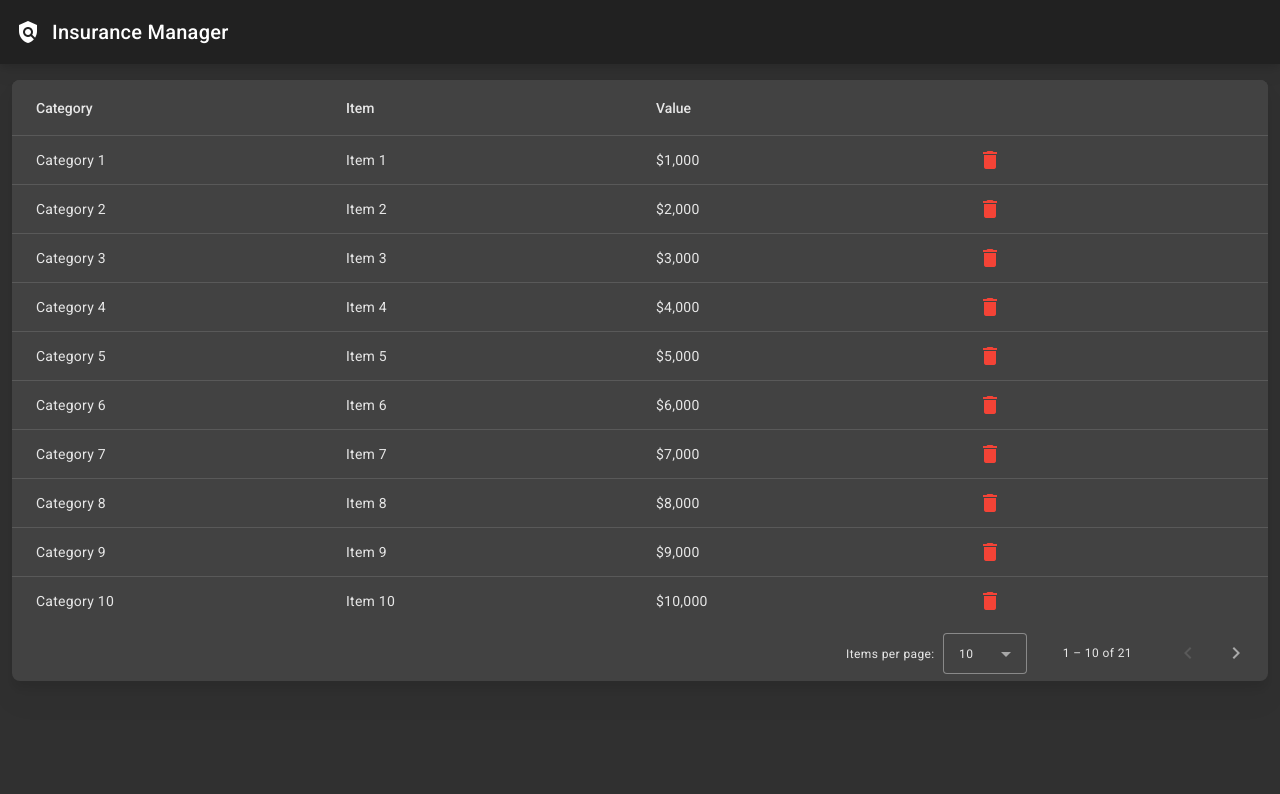
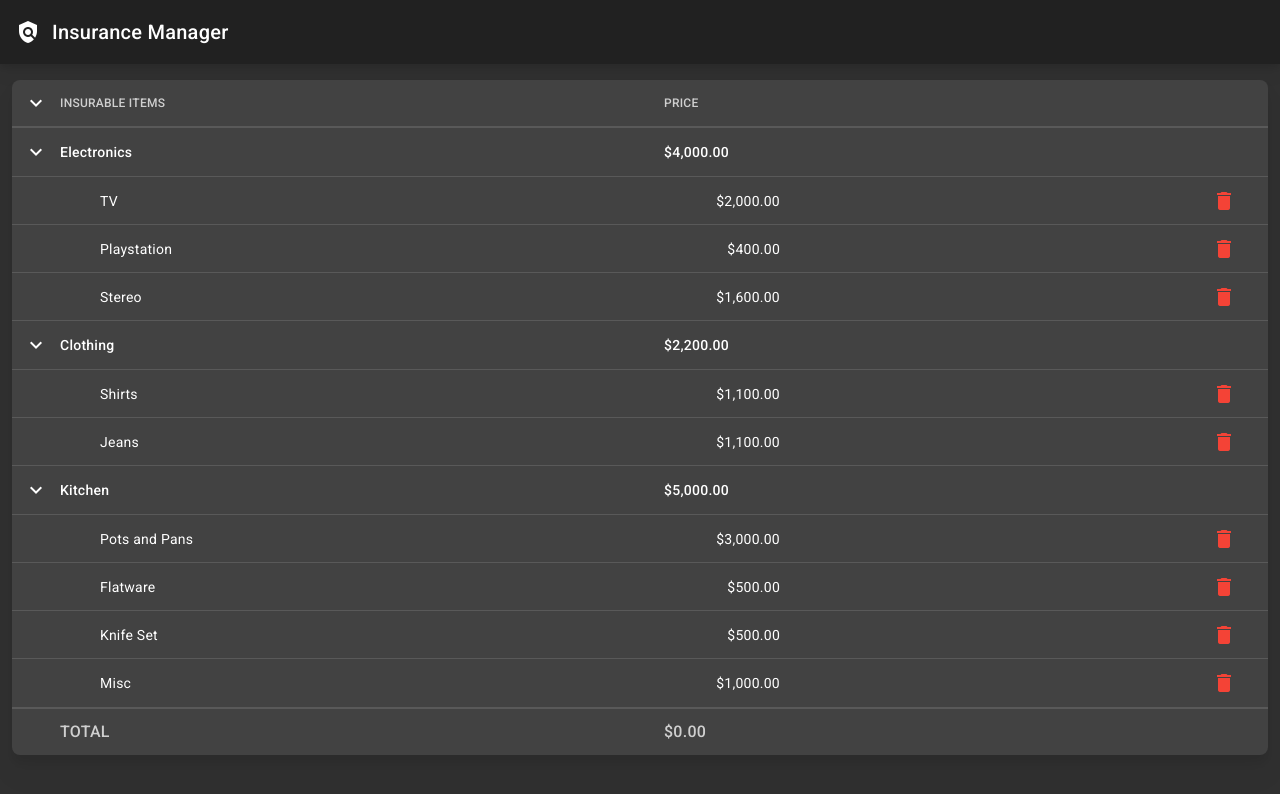
Before and after one commit to danielkuhlwein/contents-limit-insurance, an Angular app in the folder ClientApp/: page /renters/contents-limit-insurance in a window 1280 px wide. Shown: the top 794 px of the page. Built offline with nearby package versions, Linux system fonts and the light colour scheme.

Commit message:
Use mat-tree

```diff
--- a/ClientApp/angular.json
+++ b/ClientApp/angular.json
@@ -31,6 +31,9 @@
               "node_modules/bootstrap/dist/css/bootstrap.min.css",
               "src/styles.scss"
             ],
+            "stylePreprocessorOptions": {
+              "includePaths": ["src/styles"]
+            },
             "scripts": []
           },
           "configurations": {
--- a/ClientApp/src/app/app.routing.module.ts
+++ b/ClientApp/src/app/app.routing.module.ts
@@ -12,7 +12,7 @@ const routes: Routes = [
 @NgModule({
   imports: [
     RouterModule.forRoot(routes, {
-      enableTracing: true, // <-- debugging purposes only
+      // enableTracing: true, // <-- debugging purposes only
     }),
   ],
   exports: [RouterModule],
--- /dev/null
+++ b/ClientApp/src/app/renters-insurance/models/insurance-item-flat-node.ts
@@ -0,0 +1,7 @@
+export interface InsuranceItemFlatNode {
+  name: string;
+  price: number;
+  categoryPrice: number;
+  level: number;
+  expandable: boolean;
+}
--- /dev/null
+++ b/ClientApp/src/app/renters-insurance/models/insurance-item-node.ts
@@ -0,0 +1,6 @@
+export interface InsuranceItemNode {
+  name: string;
+  price: number;
+  categoryPrice: number;
+  children?: InsuranceItemNode[];
+}
--- a/ClientApp/src/app/renters-insurance/pages/contents-limit-insurance-list/contents-limit-insurance-list.component.html
+++ b/ClientApp/src/app/renters-insurance/pages/contents-limit-insurance-list/contents-limit-insurance-list.component.html
@@ -1,31 +1,46 @@
 <div class="drop-shadow-xl rounded-lg mt-3 overflow-hidden">
-  <mat-table #table [dataSource]="dataSource" matSort>
-    <ng-container matColumnDef="category">
-      <mat-header-cell *matHeaderCellDef mat-sort-header> Category </mat-header-cell>
-      <mat-cell *matCellDef="let row"> {{ row.category }} </mat-cell>
-    </ng-container>
-    <ng-container matColumnDef="item">
-      <mat-header-cell *matHeaderCellDef mat-sort-header> Item </mat-header-cell>
-      <mat-cell *matCellDef="let row"> {{ row.item }} </mat-cell>
-    </ng-container>
-    <ng-container matColumnDef="value">
-      <mat-header-cell *matHeaderCellDef mat-sort-header> Value </mat-header-cell>
-      <mat-cell *matCellDef="let row"> {{ row.value }} </mat-cell>
-    </ng-container>
-    <ng-container matColumnDef="action">
-      <mat-header-cell *matHeaderCellDef> </mat-header-cell>
-      <mat-cell *matCellDef="let row">
+  <div class="header d-flex align-items-center w-100 text-xs uppercase text-white font-medium">
+    <button mat-icon-button (click)="expandAllNodes()">
+      <mat-icon class="transition-all" [class.rotate-90]="allNodesExpanded"> chevron_right </mat-icon>
+    </button>
+    <div class="w-50 opacity-75">Insurable Items</div>
+    <div class="w-50 opacity-75">
+      <div>Price</div>
+    </div>
+  </div>
+  <mat-tree [dataSource]="dataSource" [treeControl]="treeControl">
+    <!-- Categories -->
+    <mat-tree-node
+      *matTreeNodeDef="let node; when: hasChild"
+      matTreeNodePadding
+      class="cursor-pointer font-medium hover:bg-neutral-600"
+      matTreeNodeToggle
+    >
+      <button mat-icon-button matTreeNodeToggle>
+        <mat-icon class="transition-all" [class.rotate-90]="treeControl.isExpanded(node)"> chevron_right </mat-icon>
+      </button>
+      <div class="d-flex align-items-center w-100">
+        <div class="w-50">{{ node.name }}</div>
+        <div class="w-50">{{ node.categoryPrice | currency }}</div>
+      </div>
+    </mat-tree-node>
+    <!-- Insurance Items -->
+    <mat-tree-node *matTreeNodeDef="let node" matTreeNodePadding class="relative">
+      <div class="d-flex align-items-center w-100 pl-12">
+        <div class="w-50">{{ node.name }}</div>
+        <div class="w-50">
+          <div class="w-24 text-right">{{ node.price | currency }}</div>
+        </div>
+      </div>
+      <div class="absolute right-5">
         <button mat-icon-button color="warn"><mat-icon>delete</mat-icon></button>
-      </mat-cell>
-    </ng-container>
-    <mat-header-row *matHeaderRowDef="displayedColumns"></mat-header-row>
-    <mat-row *matRowDef="let row; columns: displayedColumns"></mat-row>
-  </mat-table>
-  <mat-paginator
-    [length]="dataSource.data.length"
-    [pageSize]="10"
-    [pageSizeOptions]="[10, 25, 50, 100]"
-    (page)="pageEvent = $event"
-  >
-  </mat-paginator>
+      </div>
+    </mat-tree-node>
+  </mat-tree>
+  <div class="footer d-flex align-items-center w-100 text-base uppercase text-white font-medium">
+    <!-- use a disabled button to provide the same padding as branches -->
+    <button mat-icon-button disabled></button>
+    <div class="w-50 opacity-75">Total</div>
+    <div class="w-50 opacity-75">{{ totalPrice | currency }}</div>
+  </div>
 </div>
--- a/ClientApp/src/app/renters-insurance/pages/contents-limit-insurance-list/contents-limit-insurance-list.component.scss
+++ b/ClientApp/src/app/renters-insurance/pages/contents-limit-insurance-list/contents-limit-insurance-list.component.scss
@@ -0,0 +1,26 @@
+@import 'variables';
+
+.mat-tree-node {
+  border-bottom-width: 1px;
+  border-bottom-color: $line-grey;
+
+  &:last-of-type {
+    border-bottom-width: 0;
+  }
+}
+
+.header,
+.footer {
+  height: 48px;
+  background-color: $card-grey;
+}
+
+.header {
+  border-bottom-width: 2px;
+  border-bottom-color: $line-grey;
+}
+
+.footer {
+  border-top-width: 2px;
+  border-top-color: $line-grey;
+}
--- a/ClientApp/src/app/renters-insurance/pages/contents-limit-insurance-list/contents-limit-insurance-list.component.ts
+++ b/ClientApp/src/app/renters-insurance/pages/contents-limit-insurance-list/contents-limit-insurance-list.component.ts
@@ -1,30 +1,41 @@
-import { AfterViewInit, Component, OnInit, ViewChild } from '@angular/core';
-import { MatPaginator } from '@angular/material/paginator';
-import { MatSort } from '@angular/material/sort';
-import { MatTableDataSource } from '@angular/material/table';
+import { InsuranceItemNode } from '../../models/insurance-item-node';
 
-export const ELEMENT_DATA = [
-  { category: 'Category 1', item: 'Item 1', value: '$1,000' },
-  { category: 'Category 2', item: 'Item 2', value: '$2,000' },
-  { category: 'Category 3', item: 'Item 3', value: '$3,000' },
-  { category: 'Category 4', item: 'Item 4', value: '$4,000' },
-  { category: 'Category 5', item: 'Item 5', value: '$5,000' },
-  { category: 'Category 6', item: 'Item 6', value: '$6,000' },
-  { category: 'Category 7', item: 'Item 7', value: '$7,000' },
-  { category: 'Category 8', item: 'Item 8', value: '$8,000' },
-  { category: 'Category 9', item: 'Item 9', value: '$9,000' },
-  { category: 'Category 10', item: 'Item 10', value: '$10,000' },
-  { category: 'Category 11', item: 'Item 11', value: '$11,000' },
-  { category: 'Category 12', item: 'Item 12', value: '$12,000' },
-  { category: 'Category 13', item: 'Item 13', value: '$13,000' },
-  { category: 'Category 14', item: 'Item 14', value: '$14,000' },
-  { category: 'Category 15', item: 'Item 15', value: '$15,000' },
-  { category: 'Category 16', item: 'Item 16', value: '$16,000' },
-  { category: 'Category 17', item: 'Item 17', value: '$17,000' },
-  { category: 'Category 18', item: 'Item 18', value: '$18,000' },
-  { category: 'Category 19', item: 'Item 19', value: '$19,000' },
-  { category: 'Category 20', item: 'Item 20', value: '$20,000' },
-  { category: 'Category 21', item: 'Item 21', value: '$21,000' },
+import { FlatTreeControl } from '@angular/cdk/tree';
+import { Component, OnInit } from '@angular/core';
+import { MatTreeFlatDataSource, MatTreeFlattener } from '@angular/material/tree';
+import { InsuranceItemFlatNode } from 'src/app/renters-insurance/models/insurance-item-flat-node';
+
+const TREE_DATA: InsuranceItemNode[] = [
+  {
+    name: 'Electronics',
+    price: 0,
+    categoryPrice: 0,
+    children: [
+      { name: 'TV', price: 2000, categoryPrice: 0 },
+      { name: 'Playstation', price: 400, categoryPrice: 0 },
+      { name: 'Stereo', price: 1600, categoryPrice: 0 },
+    ],
+  },
+  {
+    name: 'Clothing',
+    price: 0,
+    categoryPrice: 0,
+    children: [
+      { name: 'Shirts', price: 1100, categoryPrice: 0 },
+      { name: 'Jeans', price: 1100, categoryPrice: 0 },
+    ],
+  },
+  {
+    name: 'Kitchen',
+    price: 0,
+    categoryPrice: 0,
+    children: [
+      { name: 'Pots and Pans', price: 3000, categoryPrice: 0 },
+      { name: 'Flatware', price: 500, categoryPrice: 0 },
+      { name: 'Knife Set', price: 500, categoryPrice: 0 },
+      { name: 'Misc', price: 1000, categoryPrice: 0 },
+    ],
+  },
 ];
 
 @Component({
@@ -32,22 +43,67 @@ export const ELEMENT_DATA = [
   templateUrl: './contents-limit-insurance-list.component.html',
   styleUrls: ['./contents-limit-insurance-list.component.scss'],
 })
-export class ContentsLimitInsuranceListComponent implements OnInit, AfterViewInit {
-  displayedColumns: string[] = ['category', 'item', 'value', 'action'];
-  dataSource!: MatTableDataSource<any>;
+export class ContentsLimitInsuranceListComponent implements OnInit {
+  private _transformer = (node: InsuranceItemNode, level: number) => {
+    return {
+      expandable: !!node.children && node.children.length > 0,
+      name: node.name,
+      level: level,
+      price: node.price,
+      categoryPrice: !!node.children ? node.children.map((x) => x.price).reduce((a, b) => a + b, 0) : 0,
+    };
+  };
 
-  @ViewChild(MatPaginator) paginator!: MatPaginator;
-  @ViewChild(MatSort) sort!: MatSort;
-  pageEvent!: any;
+  treeControl = new FlatTreeControl<InsuranceItemFlatNode>(
+    (node) => node.level,
+    (node) => node.expandable
+  );
 
-  constructor() {}
+  treeFlattener = new MatTreeFlattener(
+    this._transformer,
+    (node) => node.level,
+    (node) => node.expandable,
+    (node) => node.children
+  );
+
+  dataSource = new MatTreeFlatDataSource(this.treeControl, this.treeFlattener);
+
+  get totalCategoryPrice() {
+    return (node: InsuranceItemNode) => {
+      console.log(node);
+      return node.children?.map((x) => x.price).reduce((a, b) => a + b, 0);
+    };
+  }
+
+  get totalPrice(): number {
+    return this.dataSource.data.map((x) => x.price).reduce((a, b) => a + b, 0);
+  }
+
+  get allNodesExpanded() {
+    return this.treeControl?.dataNodes?.every((node) => this.treeControl.isExpanded(node));
+  }
+
+  constructor() {
+    this.dataSource.data = TREE_DATA;
+  }
 
   ngOnInit() {
-    this.dataSource = new MatTableDataSource(ELEMENT_DATA);
+    this.treeControl.expandAll();
   }
 
-  ngAfterViewInit() {
-    this.dataSource.paginator = this.paginator;
-    this.dataSource.sort = this.sort;
+  /**
+   * Expand or collapse all nodes
+   */
+  expandAllNodes() {
+    // check if all tree nodes are expanded or not
+    if (this.treeControl.dataNodes.every((node) => this.treeControl.isExpanded(node))) {
+      // if all tree nodes are expanded, then collapse them
+      this.treeControl.collapseAll();
+    } else {
+      // if any tree node is collapsed, then expand them
+      this.treeControl.expandAll();
+    }
   }
+
+  hasChild = (_: number, node: InsuranceItemFlatNode) => node.expandable;
 }
--- a/ClientApp/src/styles.scss
+++ b/ClientApp/src/styles.scss
@@ -1,6 +1,8 @@
 @tailwind base;
 @tailwind components;
 @tailwind utilities;
+
+
 
 html,
 body {
--- /dev/null
+++ b/ClientApp/src/styles/variables.scss
@@ -0,0 +1,3 @@
+$line-grey: #ffffff1f;
+$card-grey: #424242;
+$white: #ffffff;
```
